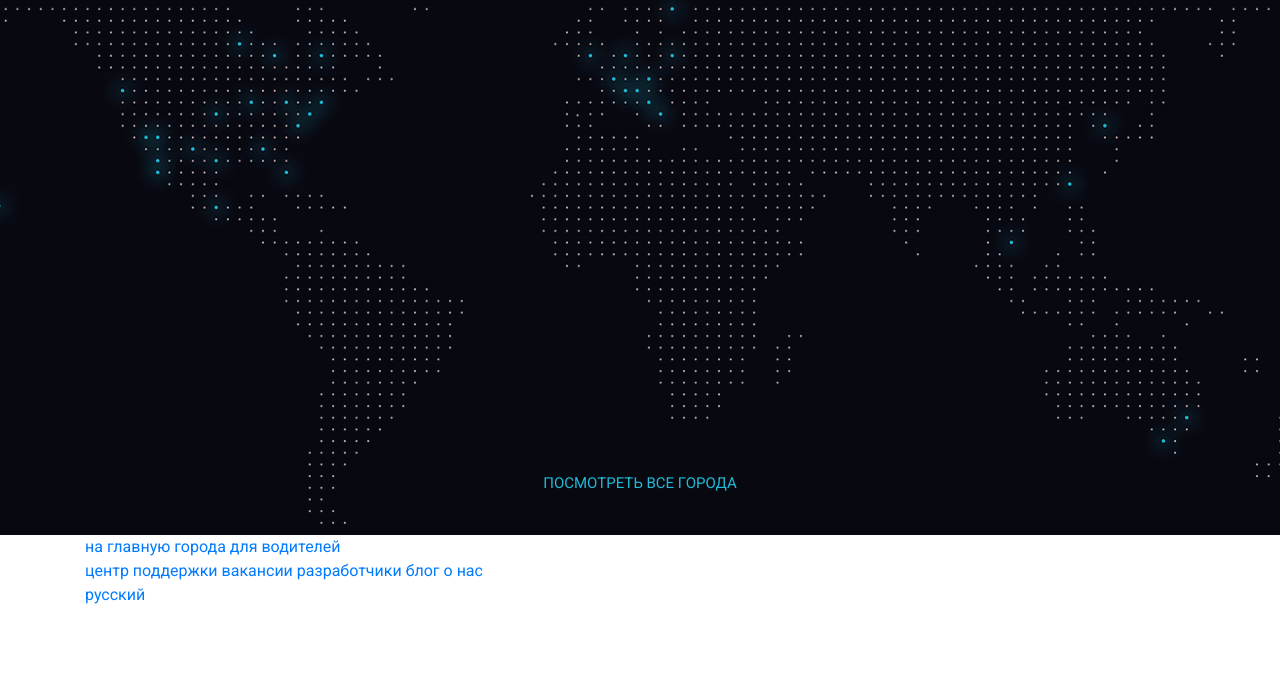
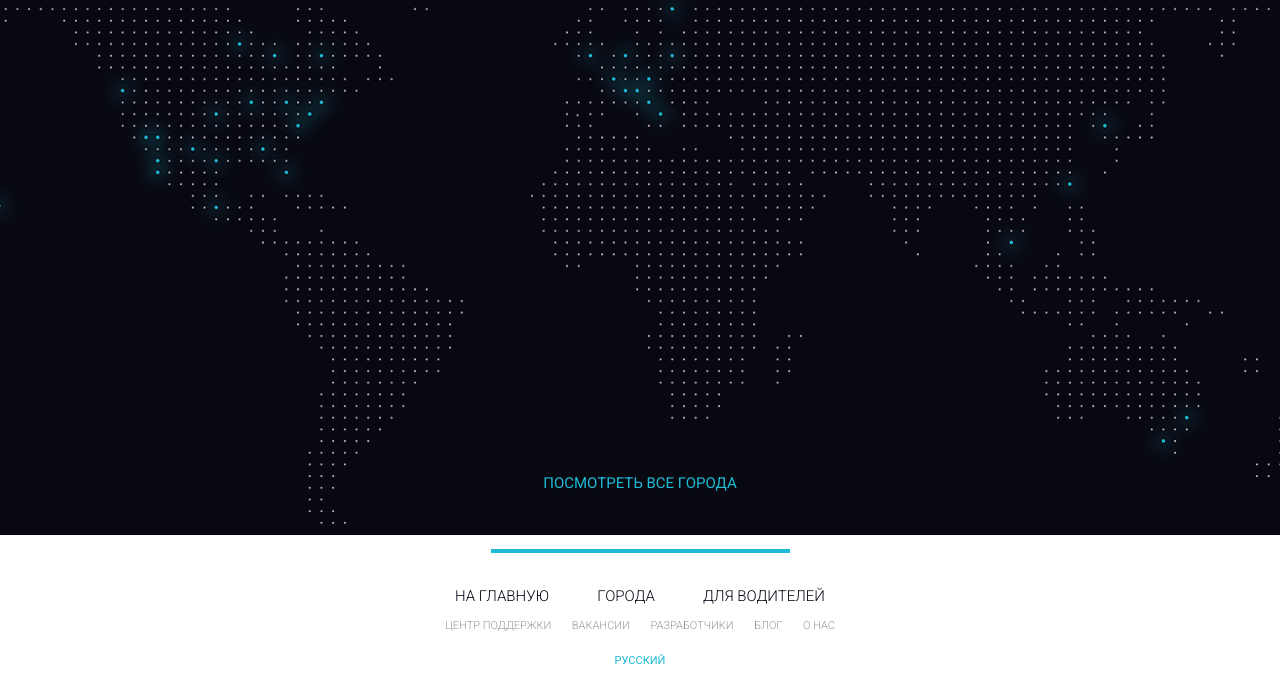
Before and after one commit to Evgeniya-code/Uber, a plain HTML site: page src/index.html in a window 1280 px wide. Shown: the part 4849-5546 px from the top of the page. Before the commit the page ends 5456 px from the top, so only its background shows below. Drawn offline with Linux system fonts and the light colour scheme.

Commit message:
footer is ready

```diff
--- a/src/index.html
+++ b/src/index.html
@@ -8,6 +8,7 @@
 <link href="https://fonts.googleapis.com/css2?family=Roboto:wght@300;400;700&display=swap" rel="stylesheet">
 <link rel="stylesheet" href="css/bootstrap-reboot.min.css">
 <link rel="stylesheet" href="css/bootstrap-grid.min.css">
+<script src="https://kit.fontawesome.com/64f324054c.js" crossorigin="anonymous"></script>
 <link rel="stylesheet" href="css/style.min.css">
 
 </head>
@@ -304,22 +305,43 @@
     </section>
 
     <footer>
-        <div class="container">
-            <div class="line"></div>
-            <div class="wrapper1">
-                <a href="#" class="footer1">на главную</a>
-                <a href="#" class="footer1">города</a>
-                <a href="#" class="footer1">для водителей</a>
+        <div class="footer_divider"></div>
+        <div class="footer_wrapper">
+            <div>
+                <div class="footer_links">
+                    <div class="footer_links_main">
+                        <a href="#">на главную</a>
+                        <a href="#">города</a>
+                        <a href="#">для водителей</a>
+                    </div>
+                    <div class="footer_links_sub">
+                        <a href="#">центр поддержки</a>
+                        <a href="#">вакансии</a>
+                        <a href="#">разработчики</a>
+                        <a href="#">блог</a>
+                        <a href="#">о нас</a>
+                    </div>
+                    <a href="#" class="footer_links_lang">Русский</a>
+                </div>
+
             </div>
-            <div class="wrapper2">
-                <a href="#" class="footer2">центр поддержки</a>
-                <a href="#" class="footer2">вакансии</a>
-                <a href="#" class="footer2">разработчики</a>
-                <a href="#" class="footer2">блог</a>
-                <a href="#" class="footer2">о нас</a>
+            <div>
+                <div class="footer_social">
+                    <a href="#" class="footer_social_item"><i class="fab fa-facebook-f"></i></a>
+                    <a href="#" class="footer_social_item"><i class="fab fa-twitter"></i></a>
+                    <a href="#" class="footer_social_item"><i class="fab fa-linkedin-in"></i></a>
+                    <a href="#" class="footer_social_item"><i class="fab fa-instagram"></i></a>
+                </div>
             </div>
-            <a href="#" class="language">русский</a>
+           <div>
+            <div class="footer_mobile">
+                <a href="#"><img src="" alt=""></a>
+                <a href="#"><img src="" alt=""></a>
+                <a href="#"><img src="" alt=""></a>
+            </div>
+           </div>
         </div>
+
     </footer>
 
 </body>
--- a/src/sass/style.sass
+++ b/src/sass/style.sass
@@ -375,7 +375,72 @@ header
 		font-weight: 400;
 		text-transform: uppercase;
 		color: #1fbad6;
+footer
+	padding: 14px 23px 39px 23px
+	a
+		&:hover
+			text-decoration: none
 .footer
-	min-height: 154px
-	position: absolute
-	display: flex
+	&_divider
+		width: 299px
+		height: 4px
+		background-color: #1fbad6
+		margin: 0 auto
+	&_wrapper
+		display: flex
+		justify-content: space-between
+		align-items: center
+		flex-direction: column
+		padding-top: 32px
+	&_wrapper > div
+		width: 50%
+		&:nth-child(2)
+		display: flex
+		justify-content: center
+	&_links
+		width: 390px
+		margin: 0 auto
+		&_main
+			display: flex
+			justify-content: space-between
+			padding: 0 10px
+			a
+				color: #070716
+				font-size: 15px
+				font-weight: 300
+				text-transform: uppercase
+		&_sub
+			display: flex
+			justify-content: space-between
+			margin-top: 10px
+			a
+				color: #999999
+				font-size: 11px
+				font-weight: 300
+				text-transform: uppercase
+		&_lang
+			display: block
+			margin: 0 auto
+			color: #1fbad6
+			font-size: 11px
+			font-weight: 400
+			margin-top: 19px
+			text-transform: uppercase
+			text-align: center
+	&_social
+		margin-top: 30px
+		width: 160px
+		display: flex
+		justify-content: space-between
+		&_item
+			display: flex
+			justify-content: center
+			align-items: center
+			margin: 0 4px
+			width: 32px
+			height: 32px
+			background-color: #070716
+			border-radius: 100%
+			i
+				color: #fff
+	&_mobile
```
Also changed, not shown: src/css/style.min.css, 1 other file.
